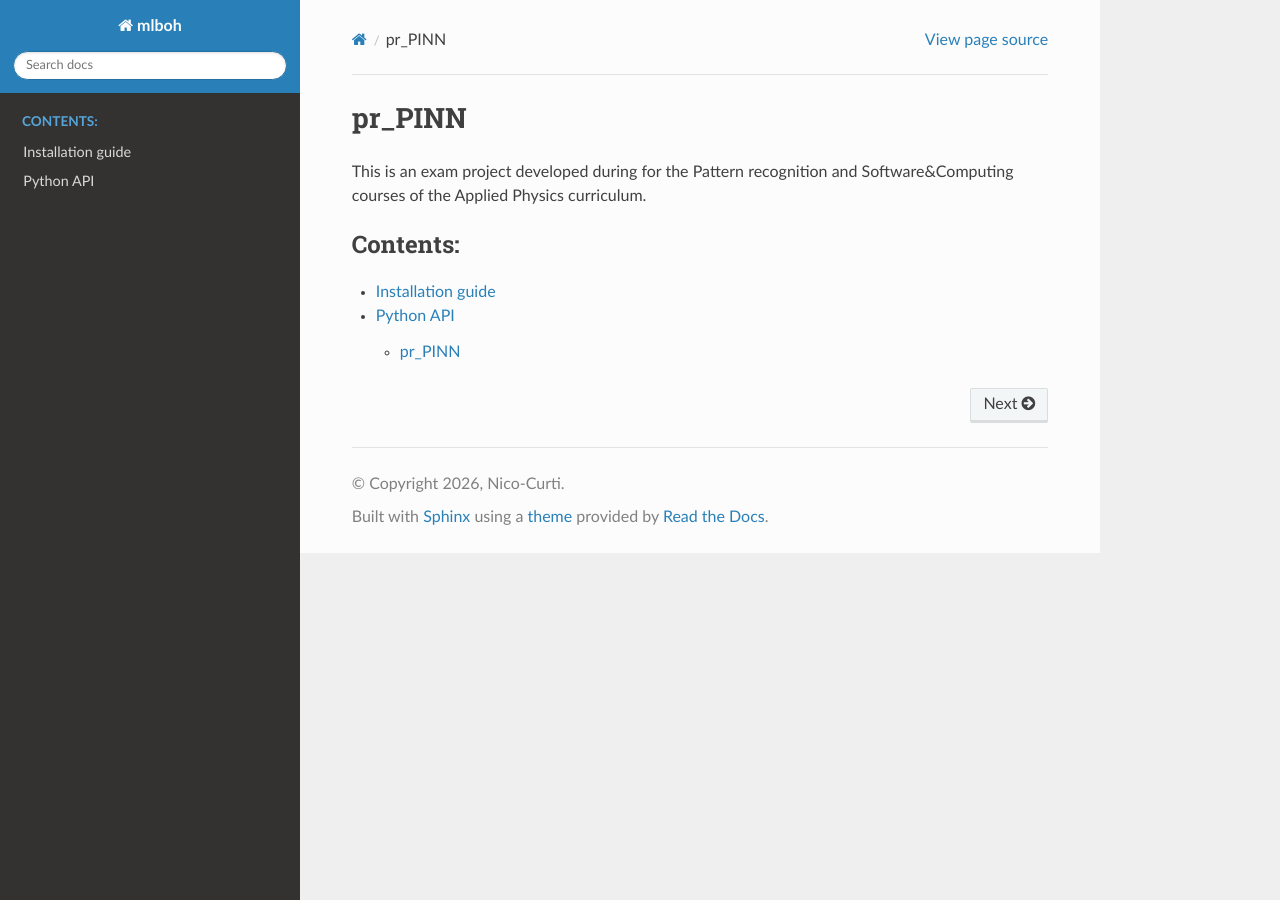
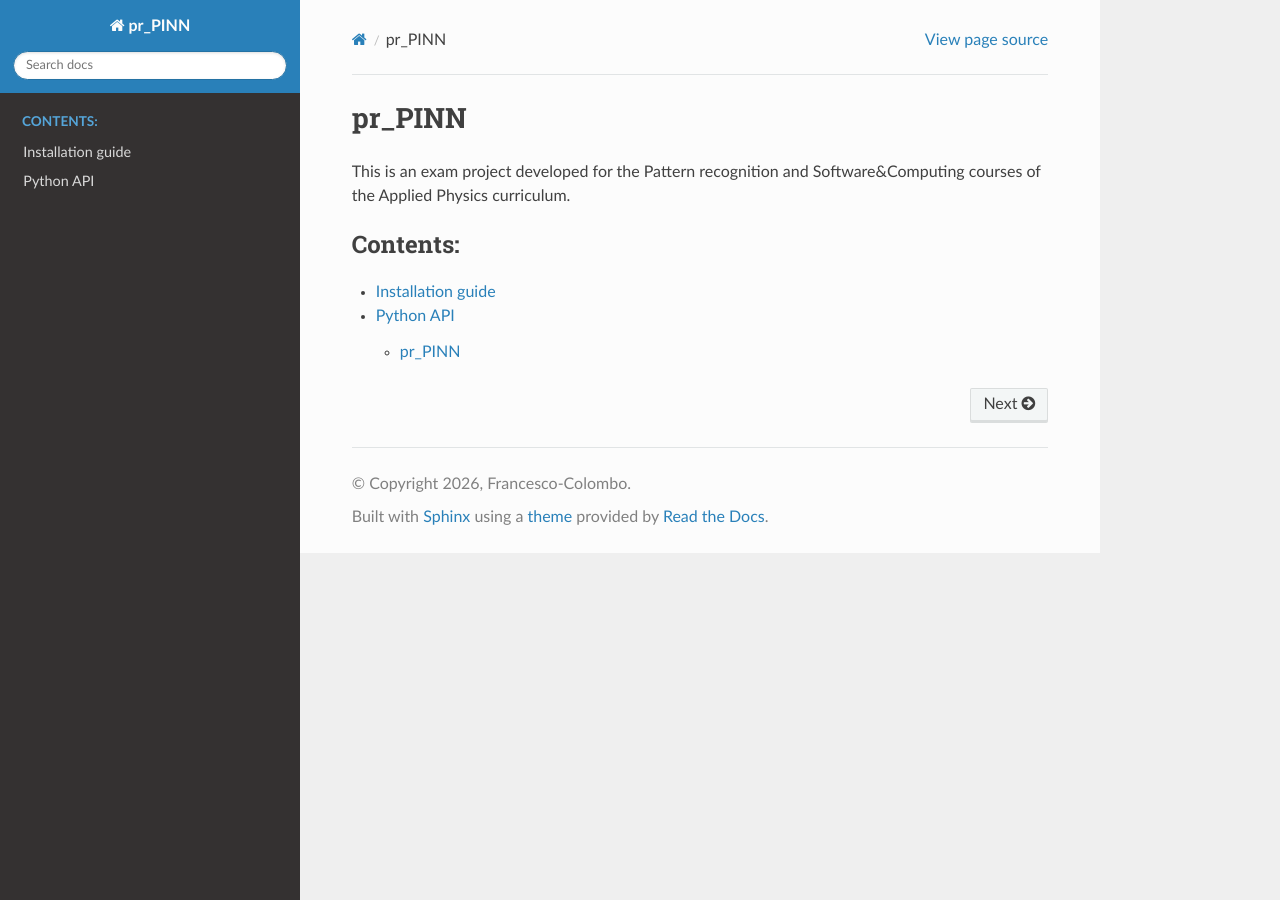
Before and after one commit to xover92/pr_PINN, a Sphinx documentation site: the page built from docs/source/index.rst, in a window 1280 px wide. Built offline with Sphinx 7.4.7 and the Read the Docs theme 3.1.0, drawn with Linux system fonts in a browser that asks for light colours.

Commit message:
[DOCS] Fixed Sphinx autogeneration in order for it to generate it on readthedocs

```diff
--- a/docs/source/API/pr_PINN.rst
+++ b/docs/source/API/pr_PINN.rst
@@ -1,7 +1,7 @@
 pr_PINN
 -----
 
-.. automodule:: pr_PINN.pr_PINN
+.. automodule:: pr_PINN.pr_pinn
    :members:
    :undoc-members:
    :private-members:
--- a/docs/source/conf.py
+++ b/docs/source/conf.py
@@ -6,9 +6,9 @@
 # -- Project information -----------------------------------------------------
 # https://www.sphinx-doc.org/en/master/usage/configuration.html#project-information
 
-project = 'mlboh'
-copyright = '2026, Nico-Curti'
-author = 'Nico-Curti'
+project = 'pr_PINN'
+copyright = '2026, Francesco-Colombo'
+author = 'Francesco-Colombo'
 release = '0.0.2'
 
 master_doc = 'index'
@@ -52,13 +52,13 @@
 
 # Grouping the document tree into LaTeX files. List of tuples# (source start file, target name, title, author, documentclass [howto/manual]).
 latex_engine = 'xelatex'
-latex_documents = [('index', 'mlboh.tex',
-                    u'mlboh - Machine Learning in BOlogna Hypercode', u'Nico Curti', 'manual'),]
+latex_documents = [('index', 'pr_PINN.tex',
+                    u'pr_PINN - PINN for pattern recognition course', u'Francesco Colombo', 'manual'),]
 latex_show_pagerefs = True
 latex_domain_indices = False
 
 pdf_documents = [
-    ('index', u'mlboh', u'mlboh - Machine Learning in BOlogna Hypercode', u'Nico Curti'),]
+    ('index', u'pr_PINN', u'PINN for pattern recognition course', u'Francesco Colombo'),]
 
 nbsphinx_input_prompt = 'In [%s]:'
 nbsphinx_kernel_name = 'python3'
--- a/docs/source/index.rst
+++ b/docs/source/index.rst
@@ -4,9 +4,9 @@
    contain the root `toctree` directive.
 
 pr_PINN
-=====
+=======
 
-This is an exam project developed during for the  Pattern recognition and Software&Computing
+This is an exam project developed for the Pattern recognition and Software&Computing
 courses of the Applied Physics curriculum.
 
 
--- a/docs/source/installation.rst
+++ b/docs/source/installation.rst
@@ -3,7 +3,7 @@
 Installation guide
 ==================
 
-Python version supported : 3.5 | 3.6 | 3.7 | 3.8 | 3.9 | 3.10 | 3.11 | 3.12 | 3.13
+Python version supported : 3.10 | 3.11 | 3.12 | 3.13
 
 The easiest way to the get the `pr_PINN` package in `Python` is via `pip` installation
 
--- a/requirements.txt
+++ b/requirements.txt
@@ -3,3 +3,7 @@
 pytest
 gradio
 matplotlib
+sphinx
+IPython
+sphinx_rtd_theme
+nbsphinx
```
Also changed, not shown: .github/CODE_OF_CONDUCT.md.
